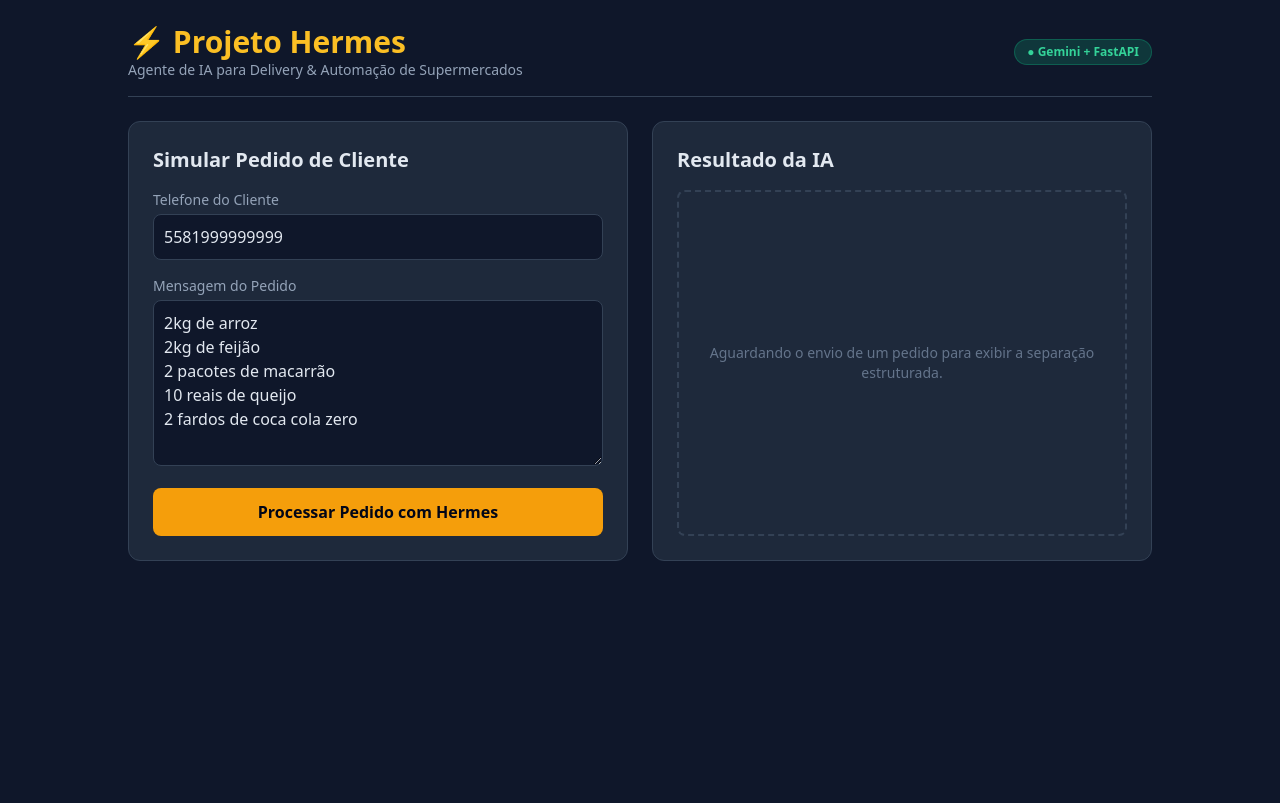
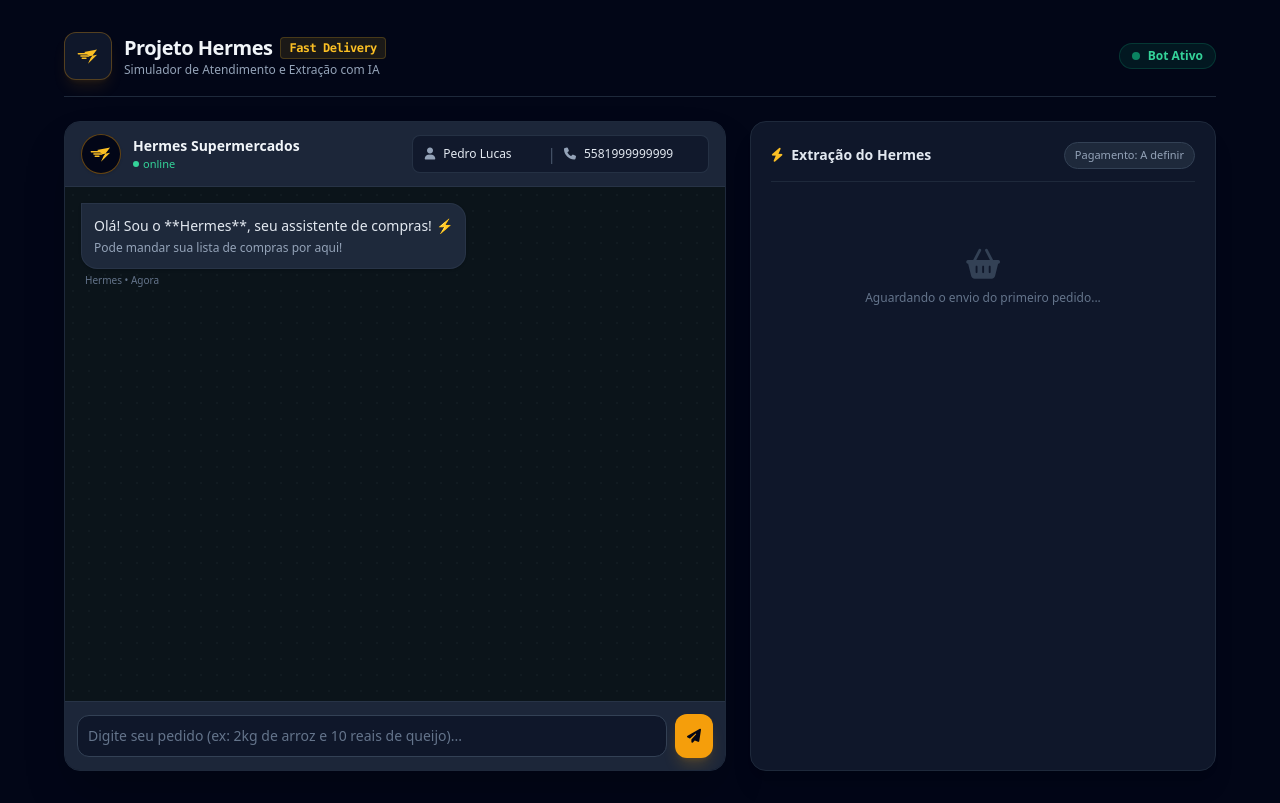
Before and after one commit to PedroPlOfc/Agente-de-Delivery, a FastAPI app: page / in a window 1280 px wide. Before the commit the page ends 561 px from the top, so only its background shows below. Run offline with FastAPI, Linux system fonts and the light colour scheme; some libraries are stand-ins or nearby versions.

Commit message:
feat(whatsapp): integra Evolution API, simulador de chat e fluxo de pagamento
- Implementa tratamento de eventos do WhatsApp webhook no main.py
- Atualiza app/whatsapp.py com limpeza de número e logs de envio
- Adiciona o campo forma_pagamento nos schemas (Pydantic e TypedDict)
- Atualiza system instructions e fallback local para confirmação de lista e pagamento
- Reformula templates/index.html para um simulador estilo WhatsApp Web com o novo logo do Hermes

```diff
--- a/app/schemas.py
+++ b/app/schemas.py
@@ -15,8 +15,10 @@ class ListaSeparacaoMercadoSchema(TypedDict):
     nome_cliente: Optional[str]
     endereco_entrega: Optional[str]
     itens: List[ItemMercadoSchema]
+    forma_pagamento: Optional[str]
     duvida_ou_incompleto: bool
     mensagem_resposta: str
+
 
 # --- MODELOS PYDANTIC PARA VALIDAÇÃO DAS REQUISIÇÕES/RESPOSTAS ---
 class ItemMercado(BaseModel):
@@ -32,6 +34,7 @@ class ListaSeparacaoMercado(BaseModel):
     nome_cliente: Optional[str] = None
     endereco_entrega: Optional[str] = None
     itens: List[ItemMercado] = Field(default_factory=list)
+    forma_pagamento: Optional[str] = "A definir"
     duvida_ou_incompleto: bool = False
     mensagem_resposta: str
 
--- a/templates/index.html
+++ b/templates/index.html
@@ -3,70 +3,130 @@
 <head>
     <meta charset="UTF-8">
     <meta name="viewport" content="width=device-width, initial-scale=1.0">
-    <title>Projeto Hermes - Painel de Testes</title>
+    <title>Projeto Hermes — Simulator WhatsApp</title>
     <script src="https://cdn.tailwindcss.com"></script>
+    <link rel="stylesheet" href="https://cdnjs.cloudflare.com/ajax/libs/font-awesome/6.4.0/css/all.min.css">
+    <style>
+        .chat-bg {
+            background-color: #0b141a;
+            background-image: radial-gradient(#111b21 1px, transparent 0);
+            background-size: 16px 16px;
+        }
+    </style>
 </head>
-<body class="bg-slate-900 text-slate-100 min-h-screen p-6">
-    <div class="max-w-5xl mx-auto space-y-6">
+<body class="bg-slate-950 text-slate-100 min-h-screen font-sans antialiased p-4 md:p-8">
 
-        <header class="flex items-center justify-between border-b border-slate-700 pb-4">
+    <div class="max-w-6xl mx-auto space-y-6">
+
+        <!-- CABEÇALHO COM O NOVO SÍMBOLO DO HERMES -->
+        <header class="flex justify-between items-center border-b border-slate-800 pb-4">
+            <div class="flex items-center gap-3">
+                <!-- Ícone do Hermes (Raio Amarelo) -->
+                <div class="p-2.5 bg-slate-900 border border-amber-500/30 rounded-xl text-amber-400 shadow-lg shadow-amber-500/10 flex items-center justify-center w-12 h-12">
+                    <svg viewBox="0 0 100 100" class="w-8 h-8 fill-amber-400">
+                        <!-- Traços de Velocidade -->
+                        <rect x="10" y="38" width="40" height="6" rx="3" />
+                        <rect x="20" y="47" width="35" height="6" rx="3" />
+                        <rect x="25" y="56" width="20" height="6" rx="3" />
+                        <!-- Raio Hermes -->
+                        <path d="M 85,25 L 35,35 L 55,50 L 35,55 L 85,45 L 50,80 L 60,58 L 85,25 Z" />
+                    </svg>
+                </div>
                 <div>
-                <h1 class="text-3xl font-bold text-amber-400">⚡ Projeto Hermes</h1>
-                <p class="text-slate-400 text-sm">Agente de IA para Delivery & Automação de Supermercados</p>
+                    <h1 class="text-xl font-bold tracking-tight text-slate-100 flex items-center gap-2">
+                        Projeto Hermes
+                        <span class="text-amber-400 text-xs font-mono bg-amber-400/10 px-2 py-0.5 rounded border border-amber-400/20">Fast Delivery</span>
+                    </h1>
+                    <p class="text-xs text-slate-400">Simulador de Atendimento e Extração com IA</p>
                 </div>
-            <span class="bg-emerald-500/20 text-emerald-400 px-3 py-1 rounded-full text-xs font-semibold border border-emerald-500/30">
-                ● Gemini + FastAPI
+            </div>
+            <span class="px-3 py-1 text-xs font-semibold bg-emerald-500/10 text-emerald-400 border border-emerald-500/20 rounded-full flex items-center gap-2">
+                <span class="w-2 h-2 rounded-full bg-emerald-500 animate-pulse"></span>
+                Bot Ativo
             </span>
         </header>
 
-        <!-- Main Content -->
-        <div class="grid grid-cols-1 md:grid-cols-2 gap-6">
+        <!-- LAYOUT PRINCIPAL -->
+        <div class="grid grid-cols-1 lg:grid-cols-12 gap-6">
 
-            <!-- Card de Envio -->
-            <div class="bg-slate-800 p-6 rounded-xl border border-slate-700 space-y-4">
-                <h2 class="text-xl font-semibold text-slate-200">Simular Pedido de Cliente</h2>
+            <!-- COLUNA ESQUERDA: SIMULADOR DE CHAT -->
+            <div class="lg:col-span-7 flex flex-col bg-slate-900 border border-slate-800 rounded-2xl overflow-hidden shadow-2xl h-[650px]">
 
+                <!-- TOPBAR DO CHAT COM O ÍCONE DO HERMES -->
+                <div class="bg-slate-800/90 p-3 px-4 border-b border-slate-700/50 flex items-center justify-between gap-4">
+                    <div class="flex items-center gap-3">
+                        <div class="w-10 h-10 rounded-full bg-slate-950 border border-amber-500/40 flex items-center justify-center p-1.5 shadow">
+                            <svg viewBox="0 0 100 100" class="w-full h-full fill-amber-400">
+                                <rect x="10" y="38" width="40" height="6" rx="3" />
+                                <rect x="20" y="47" width="35" height="6" rx="3" />
+                                <rect x="25" y="56" width="20" height="6" rx="3" />
+                                <path d="M 85,25 L 35,35 L 55,50 L 35,55 L 85,45 L 50,80 L 60,58 L 85,25 Z" />
+                            </svg>
+                        </div>
                         <div>
-                    <label class="block text-sm text-slate-400 mb-1">Telefone do Cliente</label>
-                    <input id="telefone" type="text" value="5581999999999" class="w-full bg-slate-900 border border-slate-700 rounded-lg p-2.5 text-slate-200 focus:outline-none focus:border-amber-400">
+                            <h2 class="text-sm font-semibold text-slate-100 flex items-center gap-1.5">
+                                Hermes Supermercados
+                            </h2>
+                            <p class="text-[11px] text-emerald-400 flex items-center gap-1">
+                                <span class="w-1.5 h-1.5 bg-emerald-400 rounded-full"></span> online
+                            </p>
+                        </div>
                     </div>
 
-                <div>
-                    <label class="block text-sm text-slate-400 mb-1">Mensagem do Pedido</label>
-                    <textarea id="mensagem" rows="6" placeholder="Ex: Quero 2kg de acém, 10 reais de queijo e 2 fardos de coca..." class="w-full bg-slate-900 border border-slate-700 rounded-lg p-2.5 text-slate-200 focus:outline-none focus:border-amber-400">2kg de arroz
-2kg de feijão
-2 pacotes de macarrão
-10 reais de queijo
-2 fardos de coca cola zero</textarea>
+                    <!-- DADOS DO CLIENTE (TESTE) -->
+                    <div class="flex items-center gap-2 bg-slate-900/80 p-1.5 px-3 rounded-lg border border-slate-700/60">
+                        <i class="fa-solid fa-user text-xs text-slate-400"></i>
+                        <input id="cliente-nome" type="text" value="Pedro Lucas" placeholder="Nome" class="bg-transparent text-xs w-24 text-slate-200 outline-none border-b border-transparent focus:border-amber-400">
+                        <span class="text-slate-600">|</span>
+                        <i class="fa-solid fa-phone text-xs text-slate-400"></i>
+                        <input id="cliente-tel" type="text" value="5581999999999" placeholder="Telefone" class="bg-transparent text-xs w-28 text-slate-200 outline-none border-b border-transparent focus:border-amber-400">
+                    </div>
                 </div>
 
-                <button onclick="enviarPedido()" id="btn-enviar" class="w-full bg-amber-500 hover:bg-amber-600 font-bold py-3 px-4 rounded-lg text-slate-950 transition-colors flex justify-center items-center gap-2">
-                    <span>Processar Pedido com Hermes</span>
-                </button>
+                <!-- ÁREA DE MENSAGENS -->
+                <div id="chat-messages" class="flex-1 p-4 overflow-y-auto space-y-3 chat-bg">
+                    <div class="flex flex-col items-start max-w-[85%]">
+                        <div class="bg-slate-800 text-slate-200 p-3 rounded-2xl rounded-tl-none border border-slate-700/50 shadow text-sm space-y-1">
+                            <p>Olá! Sou o **Hermes**, seu assistente de compras! ⚡</p>
+                            <p class="text-xs text-slate-400">Pode mandar sua lista de compras por aqui!</p>
+                        </div>
+                        <span class="text-[10px] text-slate-500 mt-1 ml-1">Hermes • Agora</span>
+                    </div>
                 </div>
 
-            <!-- Card de Resultado -->
-            <div class="bg-slate-800 p-6 rounded-xl border border-slate-700 space-y-4 flex flex-col">
-                <h2 class="text-xl font-semibold text-slate-200">Resultado da IA</h2>
+                <!-- ÁREA DE DIGITAÇÃO -->
+                <form id="chat-form" onsubmit="enviarMensagemChat(event)" class="bg-slate-800/90 p-3 border-t border-slate-700/50 flex gap-2 items-center">
+                    <textarea id="input-mensagem" rows="1" placeholder="Digite seu pedido (ex: 2kg de arroz e 10 reais de queijo)..."
+                              class="flex-1 bg-slate-900 border border-slate-700 rounded-xl p-2.5 text-sm text-slate-100 placeholder-slate-500 focus:outline-none focus:border-amber-400 resize-none"
+                              onkeydown="if(event.key==='Enter' && !event.shiftKey){ event.preventDefault(); enviarMensagemChat(event); }"></textarea>
 
-                <div id="loading" class="hidden flex-1 flex flex-col items-center justify-center py-10 space-y-3">
-                    <div class="animate-spin rounded-full h-10 w-10 border-b-2 border-amber-400"></div>
-                    <p class="text-sm text-slate-400">Hermes está processando com o Gemini...</p>
+                    <button type="submit" id="btn-send" class="bg-amber-500 hover:bg-amber-400 text-slate-950 font-bold p-3 rounded-xl transition-all shadow-lg shadow-amber-500/20 flex items-center justify-center">
+                        <i class="fa-solid fa-paper-plane text-sm"></i>
+                    </button>
+                </form>
             </div>
 
-                <div id="resultado-vazio" class="flex-1 flex items-center justify-center border-2 border-dashed border-slate-700 rounded-lg p-6 text-slate-500 text-sm text-center">
-                    Aguardando o envio de um pedido para exibir a separação estruturada.
+            <!-- COLUNA DIREITA: EXTRAÇÃO DE DADOS -->
+            <div class="lg:col-span-5 flex flex-col gap-4">
+                <div class="bg-slate-900 border border-slate-800 rounded-2xl p-5 shadow-xl flex-1 flex flex-col">
+                    <div class="flex items-center justify-between border-b border-slate-800 pb-3 mb-4">
+                        <h3 class="text-sm font-bold text-slate-200 flex items-center gap-2">
+                            <i class="fa-solid fa-bolt text-amber-400"></i> Extração do Hermes
+                        </h3>
+                        <span id="badge-pagamento" class="text-[11px] bg-slate-800 text-slate-400 px-2.5 py-1 rounded-full border border-slate-700">
+                            Pagamento: A definir
+                        </span>
                     </div>
 
-                <div id="resultado-container" class="hidden space-y-4 overflow-y-auto max-h-[500px]">
-                    <div class="bg-slate-900 p-4 rounded-lg border border-slate-700">
-                        <h3 class="text-xs uppercase font-bold text-amber-400 mb-2">Mensagem de Resposta (WhatsApp)</h3>
-                        <p id="msg-resposta" class="text-slate-300 text-sm whitespace-pre-line"></p>
+                    <div id="itens-container" class="space-y-2 flex-1 overflow-y-auto max-h-[350px]">
+                        <div class="text-center py-12 text-slate-500 text-xs">
+                            <i class="fa-solid fa-basket-shopping text-3xl mb-2 block text-slate-700"></i>
+                            Aguardando o envio do primeiro pedido...
+                        </div>
                     </div>
 
-                    <div class="bg-slate-900 p-4 rounded-lg border border-slate-700">
-                        <h3 class="text-xs uppercase font-bold text-emerald-400 mb-3">Lista de Separação Categorizada</h3>
-                        <div id="itens-categorizados" class="space-y-3 text-sm"></div>
+                    <div id="loading-ia" class="hidden text-center py-4 text-amber-400 text-xs flex items-center justify-center gap-2">
+                        <i class="fa-solid fa-circle-notch animate-spin"></i> Processando com IA/Engine Local...
                     </div>
                 </div>
             </div>
@@ -74,78 +134,6 @@
         </div>
     </div>
 
-    <script>
-        async function enviarPedido() {
-    const telefone = document.getElementById('telefone').value;
-    const mensagem = document.getElementById('mensagem').value;
-    const btn = document.getElementById('btn-enviar');
-    const loading = document.getElementById('loading');
-    const resultadoVazio = document.getElementById('resultado-vazio');
-    const resultadoContainer = document.getElementById('resultado-container');
-
-    if (!mensagem.trim()) {
-        alert('Digite uma mensagem antes de enviar!');
-        return;
-    }
-
-    btn.disabled = true;
-    loading.classList.remove('hidden');
-    resultadoVazio.classList.add('hidden');
-    resultadoContainer.classList.add('hidden');
-
-    // Detecta o hostname atual de quem abriu a página (localhost, IP local ou domínio) e força a porta 8000 do FastAPI
-    const protocol = window.location.protocol;
-    const hostname = window.location.hostname || 'localhost';
-    const baseUrl = `${protocol}//${hostname}:8000`;
-
-    try {
-        const response = await fetch(`${baseUrl}/webhook/mercado`, {
-            method: 'POST',
-            headers: { 'Content-Type': 'application/json' },
-            body: JSON.stringify({ telefone, mensagem })
-        });
-
-        const data = await response.json();
-
-        if (response.ok) {
-            const lista = data.lista_separacao;
-            document.getElementById('msg-resposta').innerText = lista.mensagem_resposta;
-
-            const containerItens = document.getElementById('itens-categorizados');
-            containerItens.innerHTML = '';
-
-            lista.itens.forEach(item => {
-                const div = document.createElement('div');
-                div.className = 'flex items-center justify-between bg-slate-800 p-3 rounded-lg border border-slate-700';
-
-                let textoQuantidade = `${item.quantidade} ${item.unidade_medida || 'un'}`;
-                if (item.unidade_medida && item.unidade_medida.toLowerCase().includes('real')) {
-                    textoQuantidade = `R$ ${item.quantidade.toFixed(2)}`;
-                }
-
-                div.innerHTML = `
-                    <div>
-                        <span class="font-medium text-slate-100 block">${item.produto}</span>
-                        <span class="text-xs font-mono text-amber-400">${textoQuantidade}</span>
-                    </div>
-                    <span class="text-xs bg-slate-700 text-slate-300 px-2.5 py-1 rounded-full border border-slate-600 font-semibold">${item.categoria || 'Outros'}</span>
-                `;
-                containerItens.appendChild(div);
-            });
-
-            resultadoContainer.classList.remove('hidden');
-        } else {
-            alert('Erro no processamento: ' + JSON.stringify(data));
-            resultadoVazio.classList.remove('hidden');
-        }
-    } catch (err) {
-        alert('Falha ao comunicar com o servidor: ' + err.message);
-        resultadoVazio.classList.remove('hidden');
-    } finally {
-        btn.disabled = false;
-        loading.classList.add('hidden');
-    }
-}
-    </script>
+    <!-- O RESTANTE DO TEU JS CONTINUA IGUAL -->
 </body>
 </html>
```
Also changed, not shown: app/services.py (+56 -5 lines), app/whatsapp.py (+30 -6 lines). Lines whose indentation alone changed are shown as unchanged.
